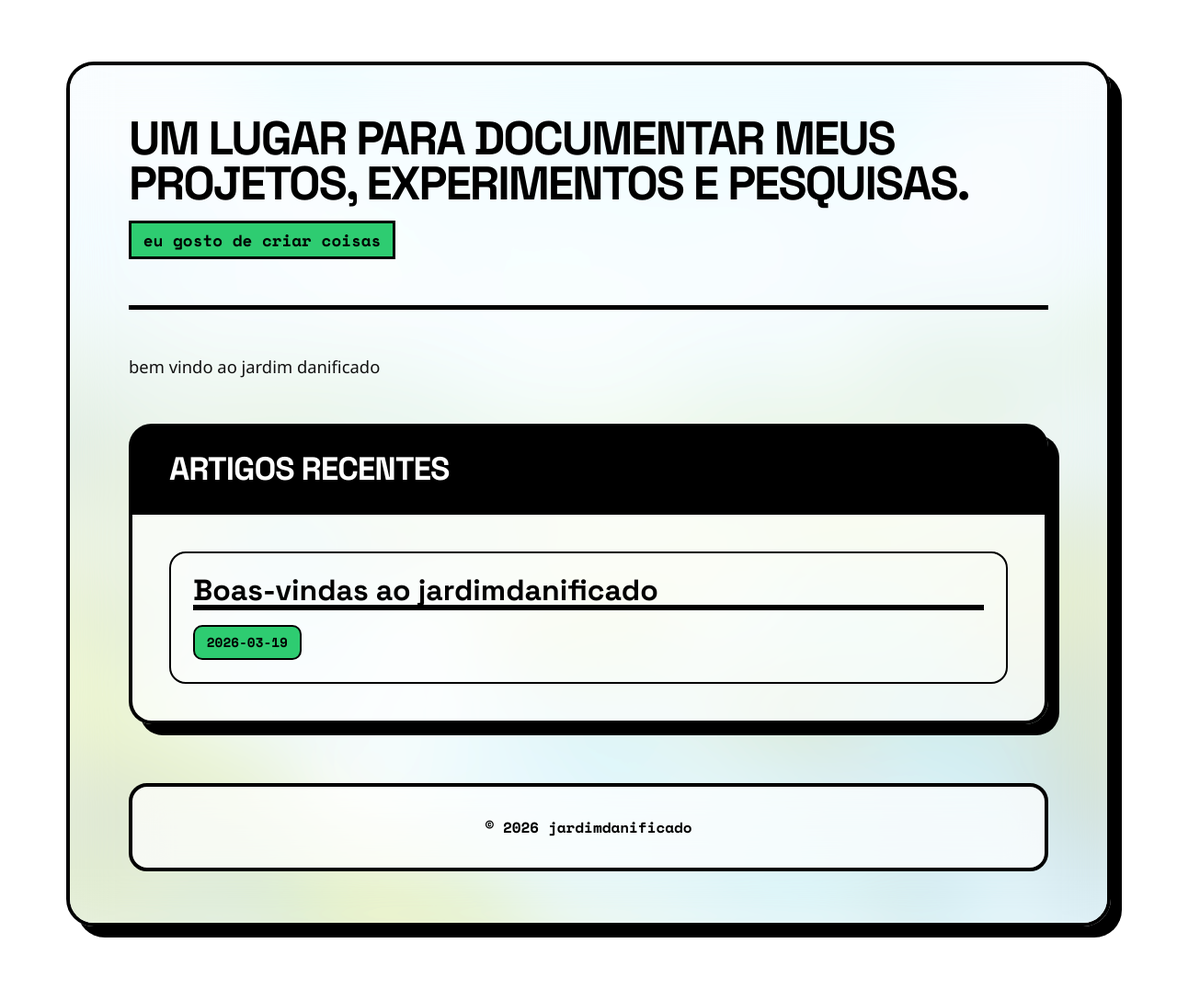
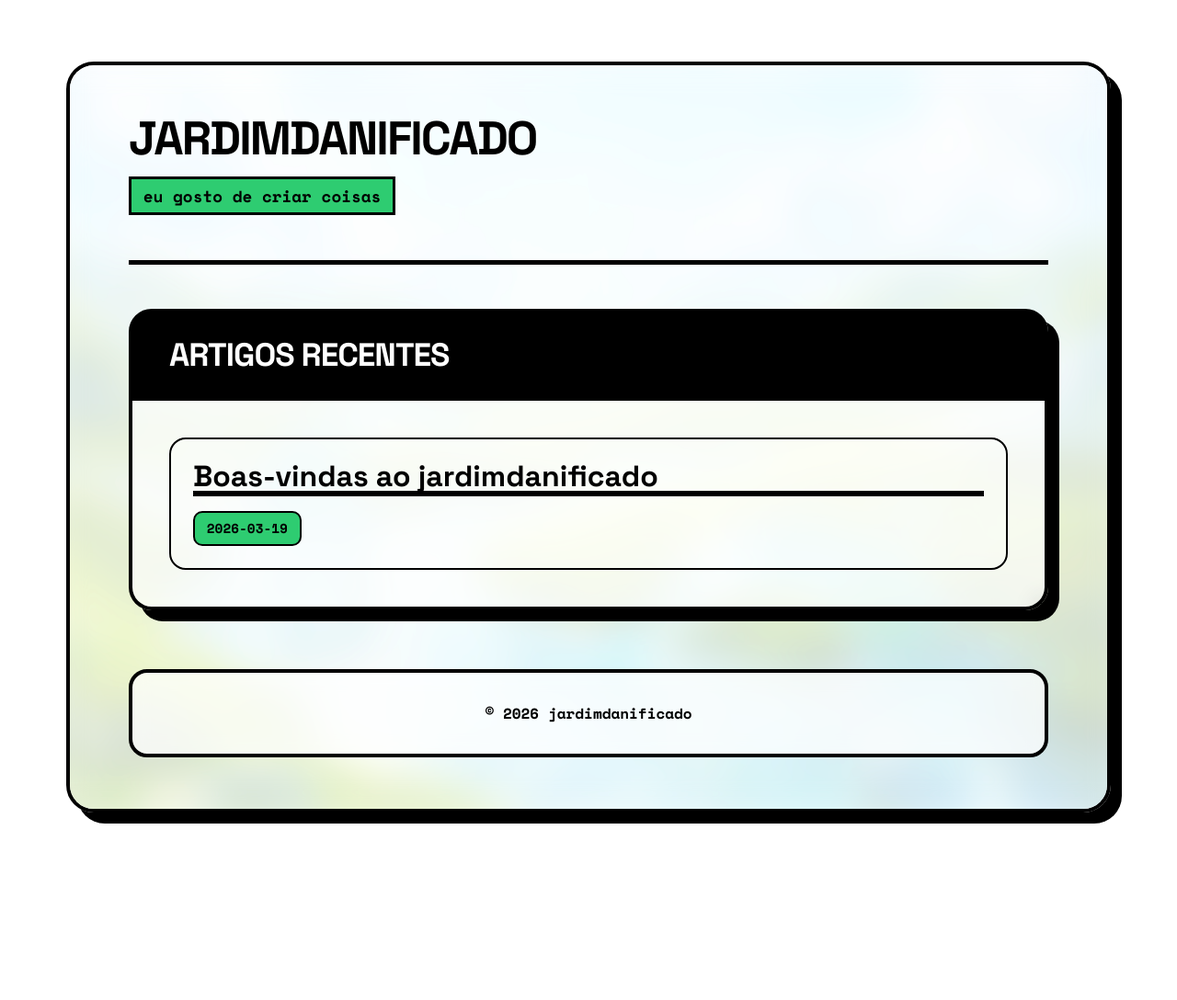
Before and after one commit to jardimdanificado/jardimdanificado.github.io, a Jekyll site: the page built from index.html, in a window 1280 px wide. Shown: the whole page at 92% size. Built offline with Jekyll 4.4.1, drawn with Linux system fonts in a browser that asks for light colours; after the commit the page ends 964 px from its top, so only the background shows below that.

Commit message:
performance test

```diff
--- a/_config.yml
+++ b/_config.yml
@@ -1,5 +1,5 @@
 title: "jardimdanificado"
-description: "um lugar para documentar meus projetos, experimentos e pesquisas."
+description: "jardimdanificado"
 subtitle: "eu gosto de criar coisas"
 timezone: "America/Sao_Paulo"
 permalink: /posts/:title/
--- a/css/style.css
+++ b/css/style.css
@@ -93,10 +93,11 @@
   bottom: 0;
   background:
     linear-gradient(rgba(255, 255, 255, 0.9), rgba(255, 255, 255, 0.8)),
-    url('../assets/bliss_bg.png') center/cover no-repeat fixed;
-  filter: blur(40px) saturate(150%);
+    url('../assets/bliss_bg.png') center/cover no-repeat;
+  filter: blur(20px) saturate(150%);
   z-index: -1;
-  transform: scale(1.1);
+  transform: scale(1.05);
+  will-change: filter, transform;
   /* Evita bordas secas no desfoque */
 }
 
@@ -252,7 +253,8 @@
 
   /* Glass Body with independent borders */
   background: rgba(255, 255, 255, 0.65);
-  backdrop-filter: blur(45px);
+  backdrop-filter: blur(12px);
+  -webkit-backdrop-filter: blur(12px);
   border: 4px solid var(--glass-border);
   border-top: none;
   border-radius: 0 0 25px 25px;
@@ -326,7 +328,8 @@
 
 .markdown-post article {
   background: rgba(255, 255, 255, 0.65);
-  backdrop-filter: blur(45px);
+  backdrop-filter: blur(12px);
+  -webkit-backdrop-filter: blur(12px);
   border: 4px solid var(--glass-border);
   border-radius: 25px;
   padding: 3.5rem;
@@ -360,7 +363,8 @@
   border: 4px solid var(--glass-border);
   padding: 2rem;
   background: var(--glass-bg);
-  backdrop-filter: blur(20px);
+  backdrop-filter: blur(10px);
+  -webkit-backdrop-filter: blur(10px);
   color: var(--text);
   font-weight: 800;
   text-align: center;
--- a/index.html
+++ b/index.html
@@ -2,7 +2,7 @@
 layout: default
 ---
 <section id="intro" class="intro-clean">
-  <p>bem vindo ao jardim danificado</p>
+  <p></p>
 </section>
 
 <div class="unified-content">
```
